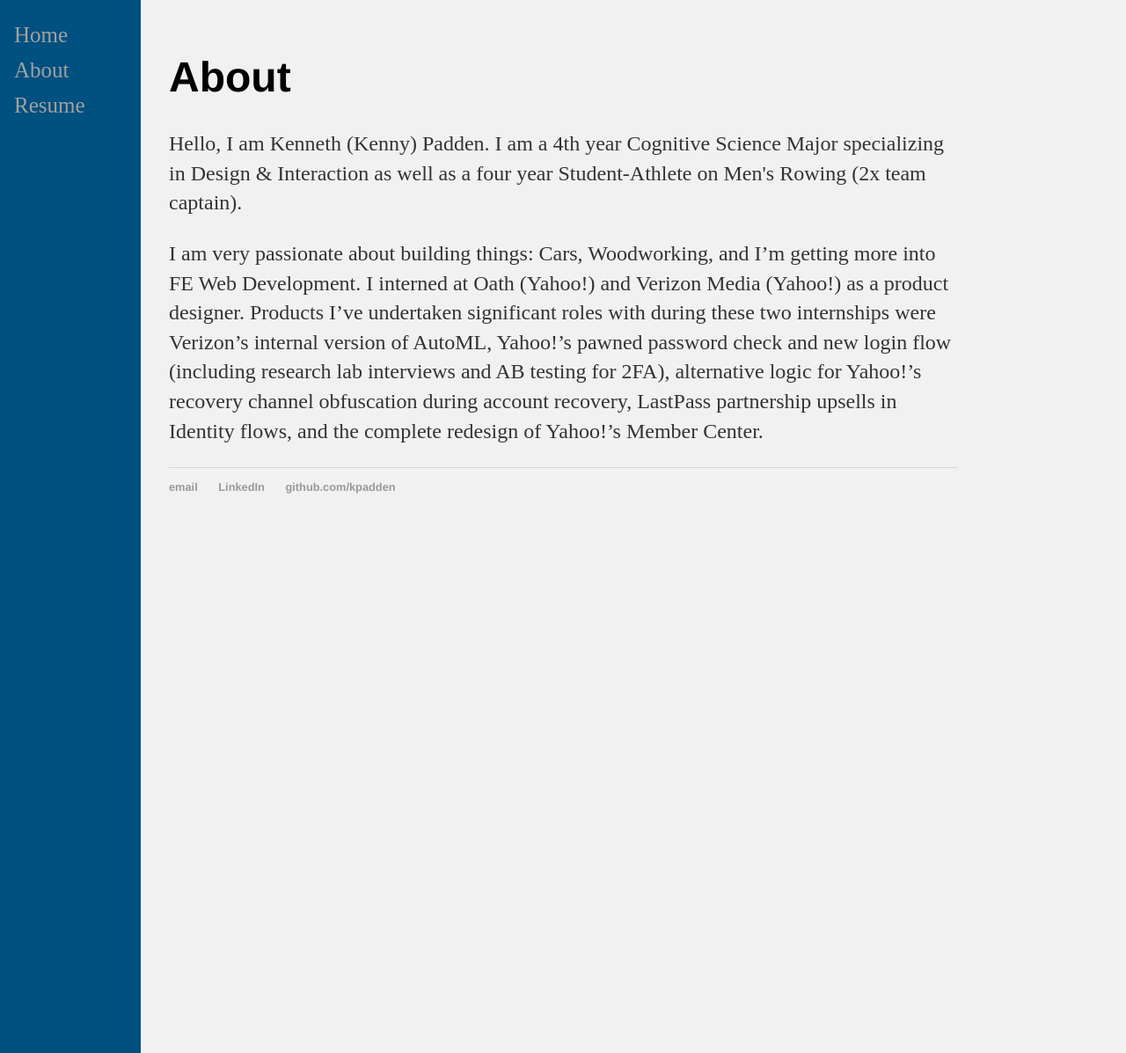
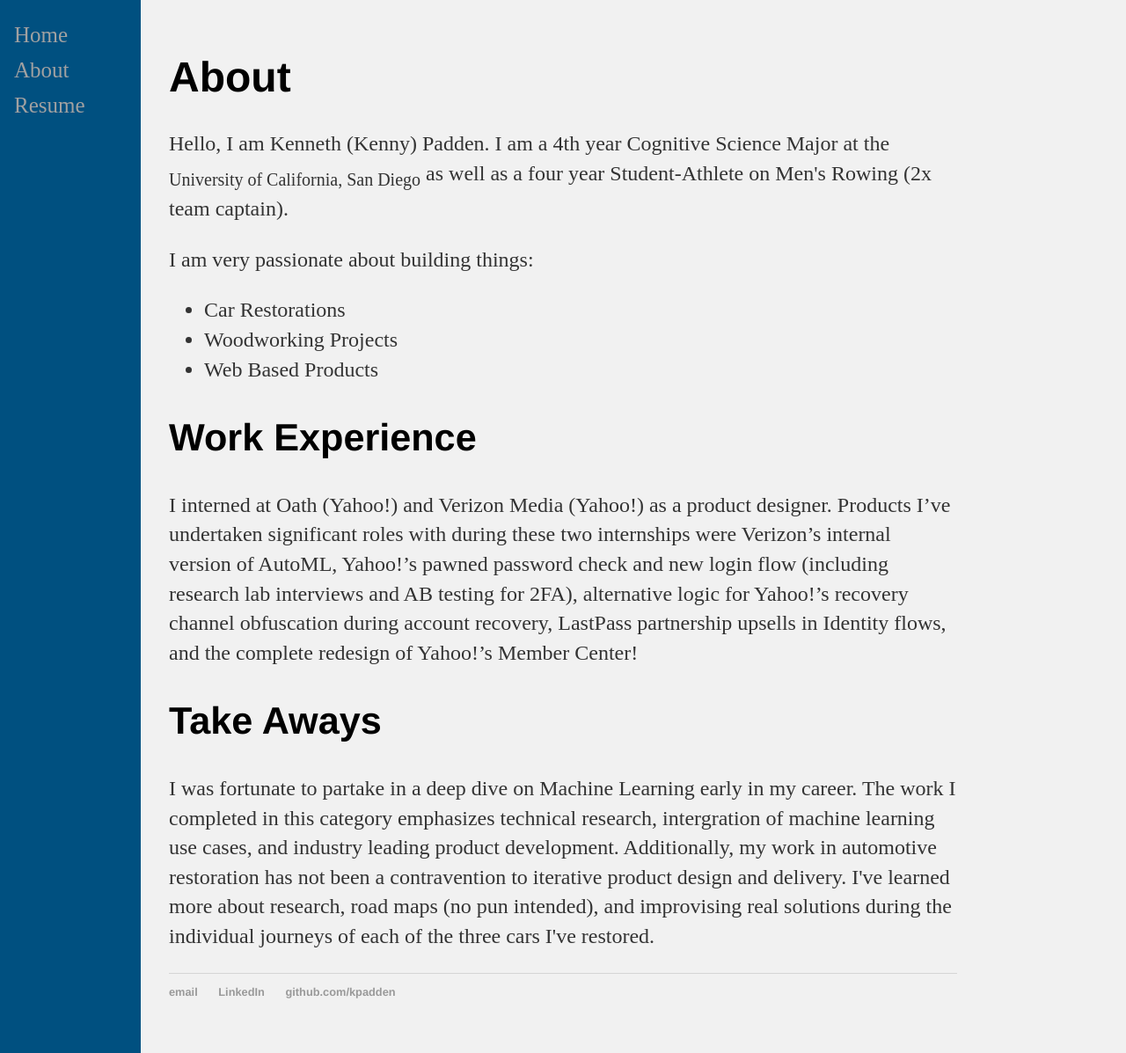
Before and after one commit to kpadden/kpadden.github.io, a Jekyll site: the page built from about/index.html, in a window 1280 px wide and 1197 px high. Shown: the whole window at 88% size. Built offline with Jekyll 4.4.1, drawn with Linux system fonts in a browser that asks for light colours.

Commit message:
Update index.html

```diff
--- a/about/index.html
+++ b/about/index.html
@@ -4,6 +4,15 @@ title: About Kenneth Padden
 ---
 <div class="about">
     <h1>About</h1>
-    <p>Hello, I am Kenneth (Kenny) Padden. I am a 4th year Cognitive Science Major specializing in Design & Interaction as well as a four year Student-Athlete on Men's Rowing (2x team captain).</p>
-    <p>I am very passionate about building things: Cars, Woodworking, and I’m getting more into FE Web Development. I interned at Oath (Yahoo!) and Verizon Media (Yahoo!) as a product designer. Products I’ve undertaken significant roles with during these two internships were Verizon’s internal version of AutoML, Yahoo!’s pawned password check and new login flow (including research lab interviews and AB testing for 2FA), alternative logic for Yahoo!’s recovery channel obfuscation during account recovery, LastPass partnership upsells in Identity flows, and the complete redesign of Yahoo!’s Member Center.</p>
+    <p>Hello, I am Kenneth (Kenny) Padden. I am a 4th year Cognitive Science Major at the <sub>University of California, San Diego</sub> as well as a four year Student-Athlete on Men's Rowing (2x team captain).</p>
+    <p>I am very passionate about building things:</p>
+    <ul>
+        <li>Car Restorations</li>
+        <li>Woodworking Projects</li>
+        <li>Web Based Products</li>
+    </ul>
+    <h2>Work Experience</h2>
+    <p>I interned at Oath (Yahoo!) and Verizon Media (Yahoo!) as a product designer. Products I’ve undertaken significant roles with during these two internships were Verizon’s internal version of AutoML, Yahoo!’s pawned password check and new login flow (including research lab interviews and AB testing for 2FA), alternative logic for Yahoo!’s recovery channel obfuscation during account recovery, LastPass partnership upsells in Identity flows, and the complete redesign of Yahoo!’s Member Center!</p>
+    <h2>Take Aways</h2>
+    <p>I was fortunate to partake in a deep dive on Machine Learning early in my career. The work I completed in this category emphasizes technical research, intergration of machine learning use cases, and industry leading product development. Additionally, my work in automotive restoration has not been a contravention to iterative product design and delivery. I've learned more about research, road maps (no pun intended), and improvising real solutions during the individual journeys of each of the three cars I've restored.</p>
 </div>
```
